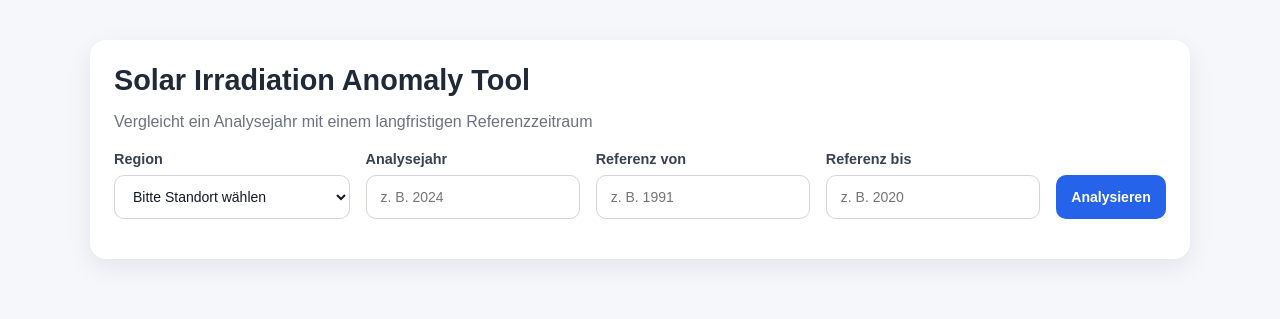
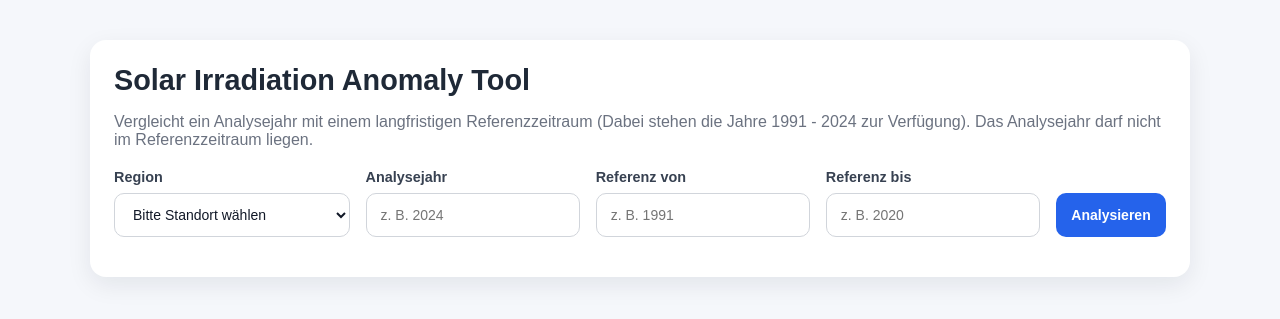
Before and after one commit to lisaaaa11/solar-irradiation-tool, a Flask app: page / in a window 1280 px wide. Shown: the top 319 px of the page. Run offline with Flask 3, Linux system fonts and the light colour scheme; parts of the project's set-up code (start-up, migrations or seed data) failed here and were passed over.

Commit message:
Vor Refactoring

```diff
--- a/precompute_monthly_means.py
+++ b/precompute_monthly_means.py
@@ -1,7 +1,7 @@
 import io
 import zipfile
 from pathlib import Path
-
+from datetime import date
 import numpy as np
 import pandas as pd
 import requests
@@ -74,7 +74,9 @@ def load_month(year, month):
 def main():
     rows = []
 
-    for year in range(1991, 2025):
+    current_year = date.today().year
+
+    for year in range(1991, current_year + 1):
         for month in range(1, 13):
             print(f"Lade {year}-{month:02d} ...")
             result = load_month(year, month)
--- a/templates/index.html
+++ b/templates/index.html
@@ -11,7 +11,7 @@
   <main class="container">
     <section class="card">
       <h1>Solar Irradiation Anomaly Tool</h1>
-      <p class="subtitle">Vergleicht ein Analysejahr mit einem langfristigen Referenzzeitraum</p>
+      <p class="subtitle">Vergleicht ein Analysejahr mit einem langfristigen Referenzzeitraum (Dabei stehen die Jahre 1991 - 2024 zur Verfügung). Das Analysejahr darf nicht im Referenzzeitraum liegen.</p>
 
       <div class="controls">
         <div>
```
